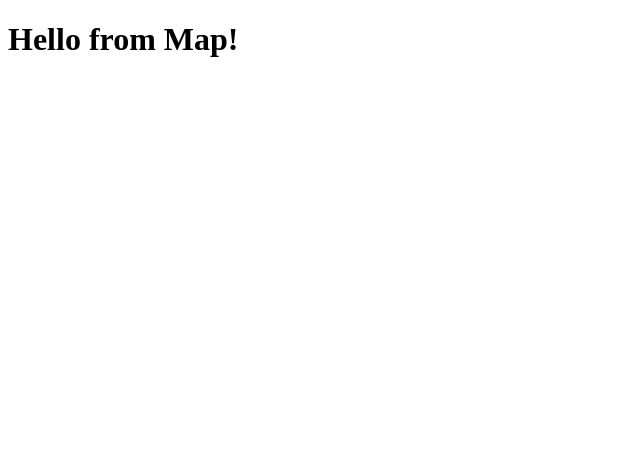
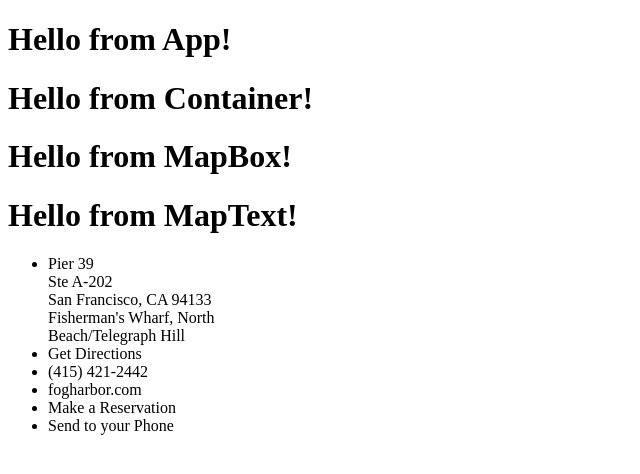
Before and after one commit to elite-grub/component-map-kt, a React app: page / in a window 1280 px wide. Shown: the top 474 px of the page, without its empty margins (0-640 px from the left). Built offline with nearby package versions, Linux system fonts and the light colour scheme; the HTML template or start-up script is replaced by a standard one.

Commit message:
Setup basic unit testing using jest enzyme on react component

```diff
--- a/client/components/App.jsx
+++ b/client/components/App.jsx
@@ -1,10 +1,19 @@
 import React from 'react';
+import Container from './Container';
 
 class App extends React.Component {
+  constructor() {
+    super();
+    this.state = {
+
+    };
+  }
+
   render() {
     return (
       <div>
-        <h1>Hello from Map!</h1>
+        <h1>Hello from App!</h1>
+        <Container />
       </div>
     );
   }
--- /dev/null
+++ b/client/components/Container.jsx
@@ -0,0 +1,24 @@
+import React from 'react';
+import MapBox from './MapBox';
+import MapText from './MapText';
+
+class Container extends React.Component {
+  constructor() {
+    super();
+    this.state = {
+
+    };
+  }
+
+  render() {
+    return (
+      <div>
+        <h1>Hello from Container!</h1>
+        <MapBox />
+        <MapText />
+      </div>
+    );
+  }
+}
+
+export default Container;
--- /dev/null
+++ b/client/components/MapBox.jsx
@@ -0,0 +1,13 @@
+import React from 'react';
+
+class MapBox extends React.Component {
+  render() {
+    return (
+      <div>
+        <h1>Hello from MapBox!</h1>
+      </div>
+    );
+  }
+}
+
+export default MapBox;
--- /dev/null
+++ b/client/components/MapText.jsx
@@ -0,0 +1,38 @@
+import React from 'react';
+
+class MapText extends React.Component {
+  constructor() {
+    super();
+    this.state = {
+
+    };
+  }
+
+  render() {
+    return (
+      <div>
+        <h1>Hello from MapText!</h1>
+        <ul>
+          <li>
+            Pier 39
+            <br />
+            Ste A-202
+            <br />
+            San Francisco, CA 94133
+            <br />
+            Fisherman's Wharf, North
+            <br />
+            Beach/Telegraph Hill
+          </li>
+          <li>Get Directions</li>
+          <li>(415) 421-2442</li>
+          <li>fogharbor.com</li>
+          <li>Make a Reservation</li>
+          <li>Send to your Phone</li>
+        </ul>
+      </div>
+    );
+  }
+}
+
+export default MapText;
--- a/client/src/index.jsx
+++ b/client/src/index.jsx
@@ -1,5 +1,5 @@
 import React from 'react';
-import {render} from 'react-dom';
-import App from '../components/App.jsx';
+import ReactDOM from 'react-dom';
+import App from '../components/App';
 
-render(<App />, document.getElementById('app'));
+ReactDOM.render(<App />, document.getElementById('app'));
--- /dev/null
+++ b/enzyme.config.js
@@ -0,0 +1,4 @@
+import { configure } from 'enzyme';
+import Adapter from 'enzyme-adapter-react-16';
+
+configure({ adapter: new Adapter() });
--- a/webpack.config.js
+++ b/webpack.config.js
@@ -7,20 +7,23 @@
         exclude: /node_modules/,
         use: {
           loader: "babel-loader"
-        }
+        },
       },
       {
         test: /\.css$/,
         use: ['style-loader', 'css-loader'],
-      }
-    ]
+      },
+    ],
   },
   output: {
     filename: 'bundle.js',
     path: __dirname + '/client/dist',
-    publicPath: '/'
+    publicPath: '/',
   },
   devServer: {
     contentBase: './client/dist',
   },
+  resolve: {
+    extensions: ['.jsx', '.js', '.css'],
+  },
 };
```
Also changed, not shown: jest.config.js (added, +23 -0 lines), package.json (+9 -2 lines), client/.babelrc.js (added), 3 other files (tests, documents, lock files or other folders).
